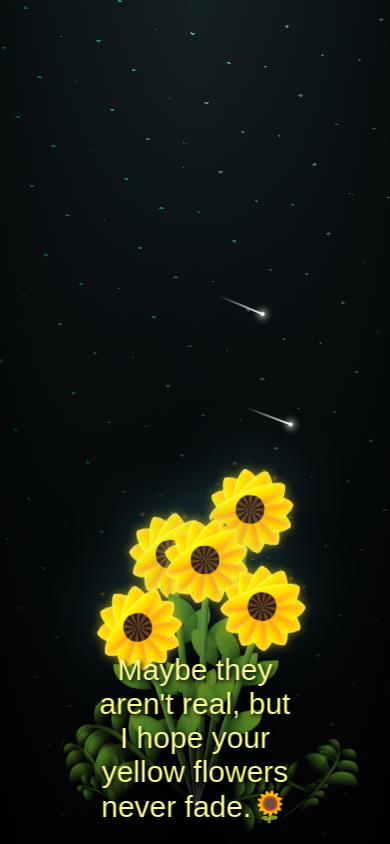
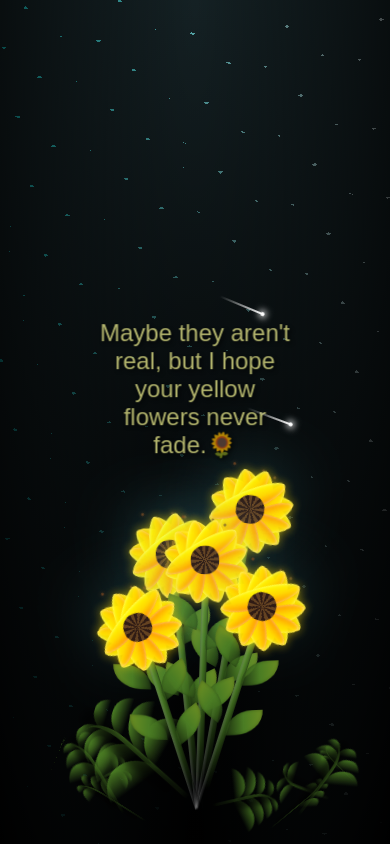
Before and after one commit to xantyyy/urSunflower, a plain HTML site: page index.html in a window 390 px wide. Drawn offline with Linux system fonts and the light colour scheme.

Commit message:
caption changes

```diff
--- a/index.html
+++ b/index.html
@@ -1311,16 +1311,16 @@
 <style>
 .texto-abajo {
     position: absolute;
-    bottom: 20px;          /* Distancia desde la parte inferior */
-    left: 50%;             /* Centra horizontalmente */
+    bottom: 20px;
+    left: 50%;
     transform: translateX(-50%);
-    color: #fdfd96;        /* Amarillo suave */
+    color: #fdfd96;
     font-size: 30px;
     font-family: 'Arial', sans-serif;
     text-align: center;
     text-shadow: 2px 2px 4px #000;
-    z-index: 10;           /* Encima de las flores */
-    opacity: 0;            /* Para animación */
+    z-index: 10;
+    opacity: 0;
     animation: aparecerTexto 2s forwards;
 }
 
@@ -1328,6 +1328,19 @@
     from { opacity: 0; transform: translateX(-50%) translateY(10px); }
     to { opacity: 1; transform: translateX(-50%) translateY(0); }
 }
+
+@media (max-width: 600px) {
+    .texto-abajo {
+        bottom: 400px;
+        font-size: 24px;
+        animation: aparecerTextoMobile 10s forwards;
+    }
+
+    @keyframes aparecerTextoMobile {
+        from { opacity: 0; transform: translateX(-50%) translateY(50px); }
+        to { opacity: 1; transform: translateX(-50%) translateY(0); }
+    }
+}
 </style>
 
 </html>
```
